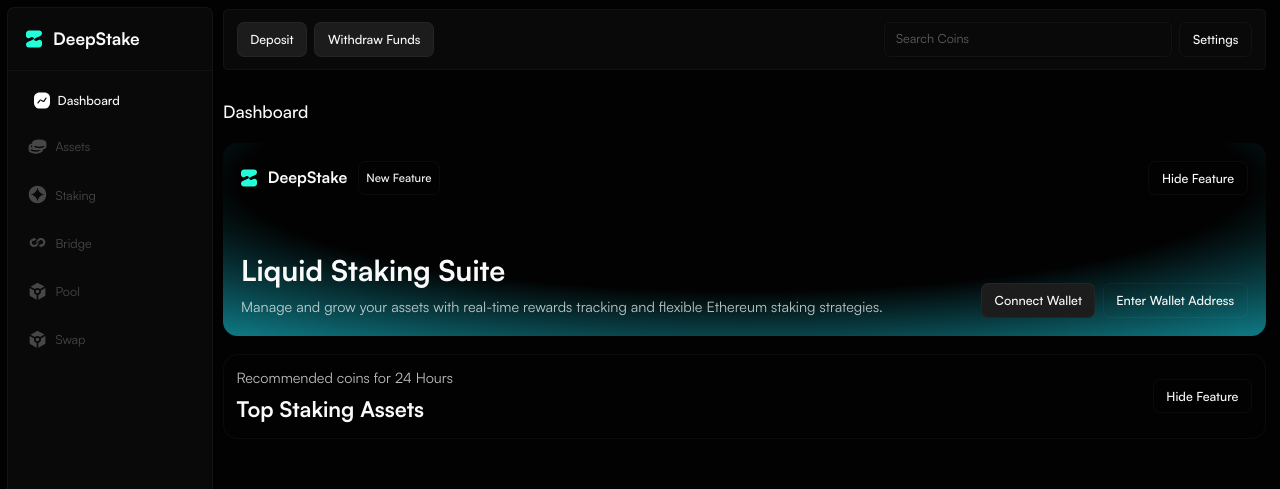
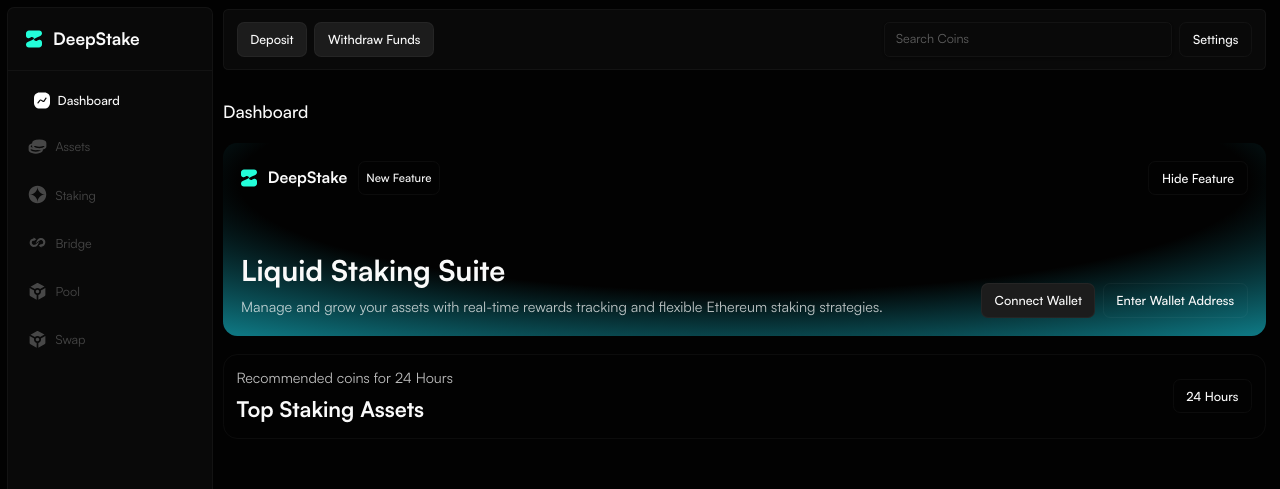
Before and after one commit to GojoSatoruArt/Deep, a SvelteKit app: page /app in a window 1280 px wide. Shown: the top 489 px of the page. Built offline with nearby package versions, Linux system fonts and the light colour scheme.

Commit message:
ui update

```diff
--- a/src/routes/app/Dashboard.svelte
+++ b/src/routes/app/Dashboard.svelte
@@ -1,7 +1,10 @@
 <script>
     import brandlogo from '../../../static/icons/brandlogo.svg?raw'
     import Button from '$lib/components/button.svelte';
+    import Container from '$lib/components/container.svelte';
 </script>
+
+<Container>
 
 <div class="feature flex flex-col justify-between items-start w-full h-auto bg-(--main-cardbg) rounded-2xl  border-(--main-stroke) p-5 gap-15">
 
@@ -57,24 +60,18 @@
         <div class="flex flex-col justify-center items-start gap-1">
             <p class="opacity-75">Recommended coins for 24 Hours</p>
             <p class="font-bold text-[1.5rem]">Top Staking Assets</p>
-
         </div>
     </div>
 
     <div>
-
         <Button
         variant = 'secondary'
-        name = 'Hide Feature'
+        name = '24 Hours'
         />
     </div>
-
 </div>
 
-
-
-
-
+</Container>
 
 <style>
     .feature{
```
